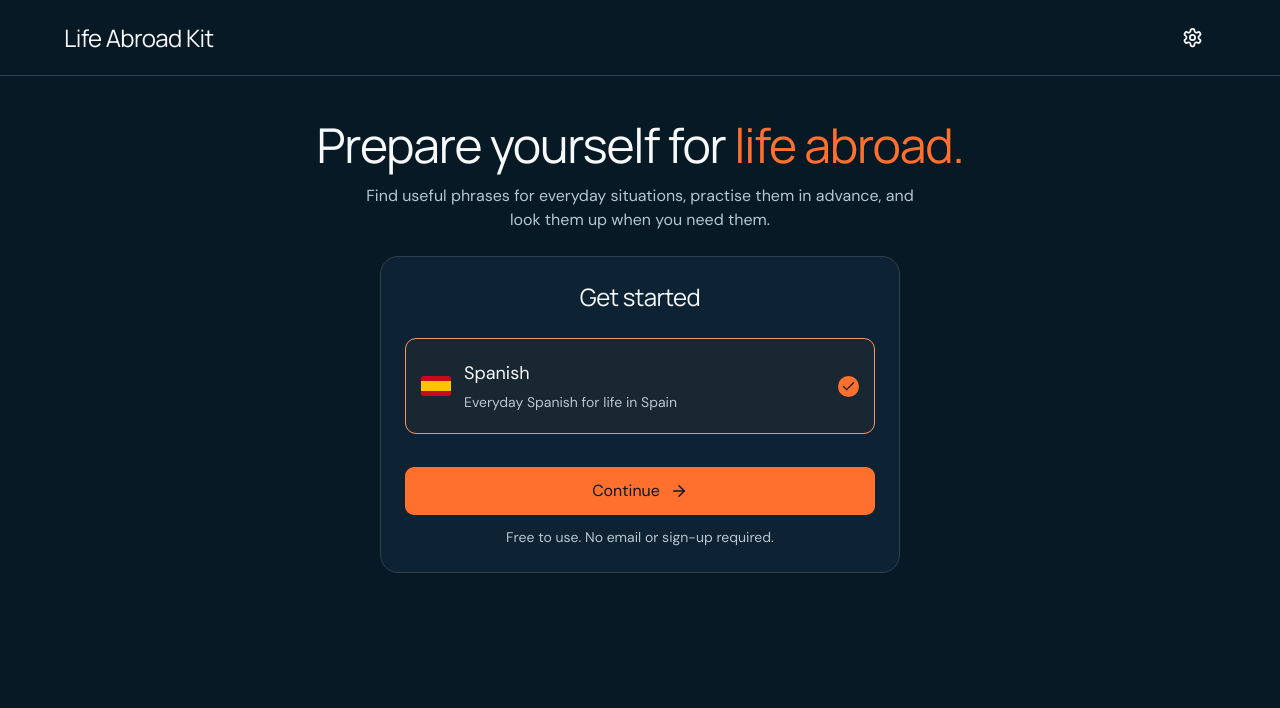
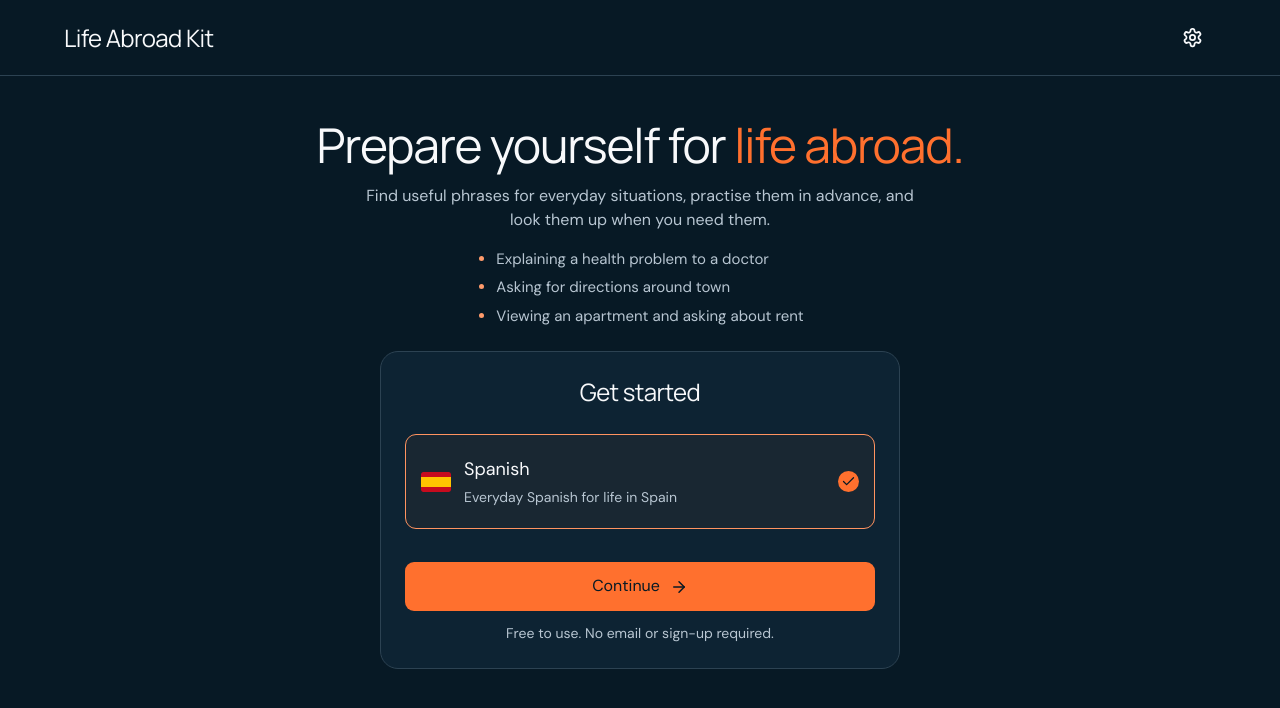
Before and after one commit to hutchy9999/Life-Abroad-Kit, a React (Vite) app: page / in a window 1280 px wide. Shown: the top 708 px of the page. Built offline with nearby package versions, Linux system fonts and the light colour scheme; a web font is replaced by a local one.

Commit message:
Show three everyday situation examples on welcome screen

```diff
--- a/src/main.tsx
+++ b/src/main.tsx
@@ -403,6 +403,11 @@ function App() {
             <div className="onboarding-intro">
               <h1>Prepare yourself for <span>life abroad.</span></h1>
               <p>Find useful phrases for everyday situations, practise them in advance, and look them up when you need them.</p>
+              <ul className="welcome-examples" aria-label="Example situations">
+                <li>Explaining a health problem to a doctor</li>
+                <li>Asking for directions around town</li>
+                <li>Viewing an apartment and asking about rent</li>
+              </ul>
             </div>
             <div className="onboarding-panel">
               {step === 0 ? (
--- a/src/ux.css
+++ b/src/ux.css
@@ -1377,3 +1377,16 @@ main {
   color: var(--muted);
   text-align: center;
 }
+
+.welcome-examples {
+  width: fit-content;
+  max-width: 100%;
+  margin: 16px auto 0;
+  padding-left: 20px;
+  text-align: left;
+  color: var(--muted);
+  font-size: 0.9375rem;
+  line-height: 1.5;
+}
+.welcome-examples li + li { margin-top: 6px; }
+.welcome-examples li::marker { color: #ff9b6b; }
```
